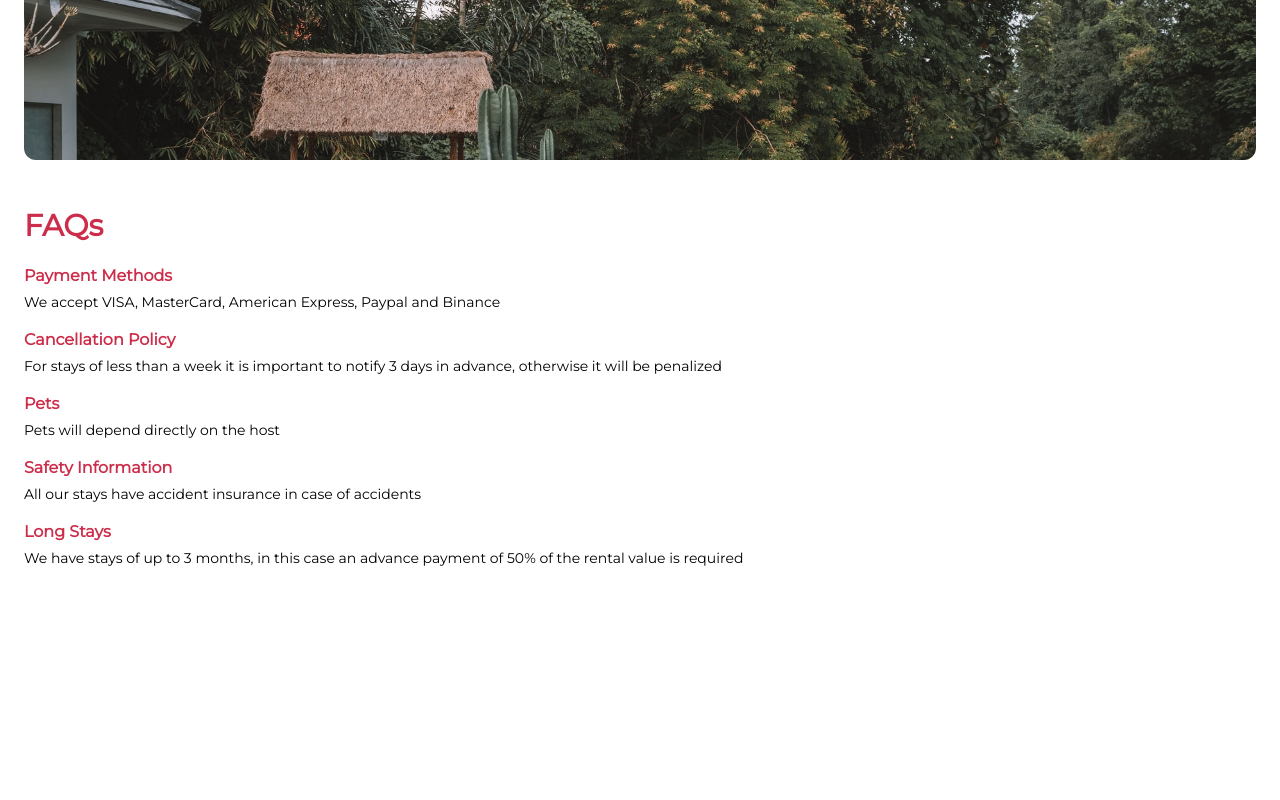
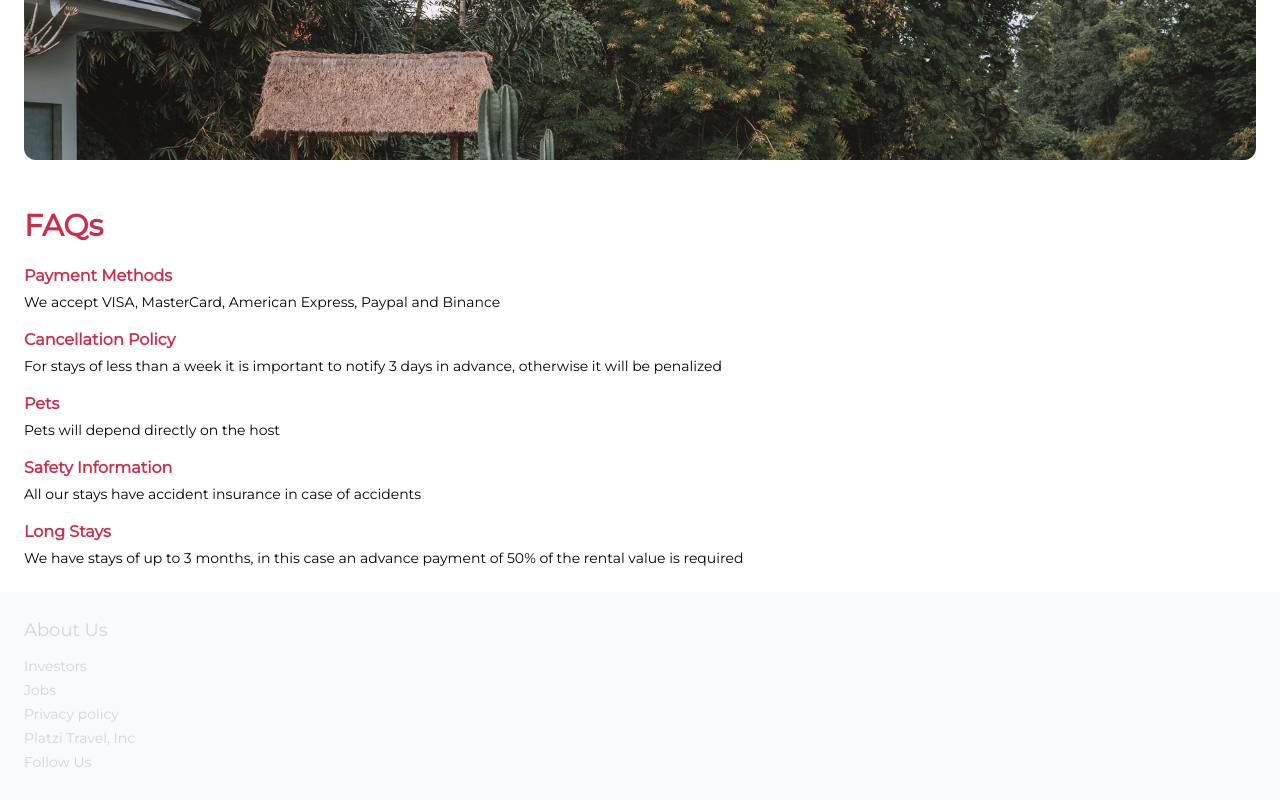
Before and after one commit to ssamusr/Travel-Landing-Tailwind, a website built with Vite: page index.html in a window 1280 px wide. Shown: the part 2272-3072 px from the top of the page. Before the commit the page ends 2864 px from the top, so only its background shows below. Built offline with nearby package versions, Linux system fonts and the light colour scheme.

Commit message:
Finished footer

```diff
--- a/index.html
+++ b/index.html
@@ -129,9 +129,15 @@
             </div>
           </div>
         </div>
+        <footer class="w-full h-auto bg-gray-50 p-6">
+          <p class="text-lg mb-3 text-gray-300">About Us</p>
+          <p class="text-sm mb-1 text-gray-300">Investors</p>
+          <p class="text-sm mb-1 text-gray-300">Jobs</p>
+          <p class="text-sm mb-1 text-gray-300">Privacy policy</p>
+          <p class="text-sm mb-1 text-gray-300">Platzi Travel, Inc</p>
+          <p class="text-sm mb-1 text-gray-300">Follow Us</p>
 
-
+        </footer>
     </section>
-    <footer></footer>
   </body>
 </html>
```
